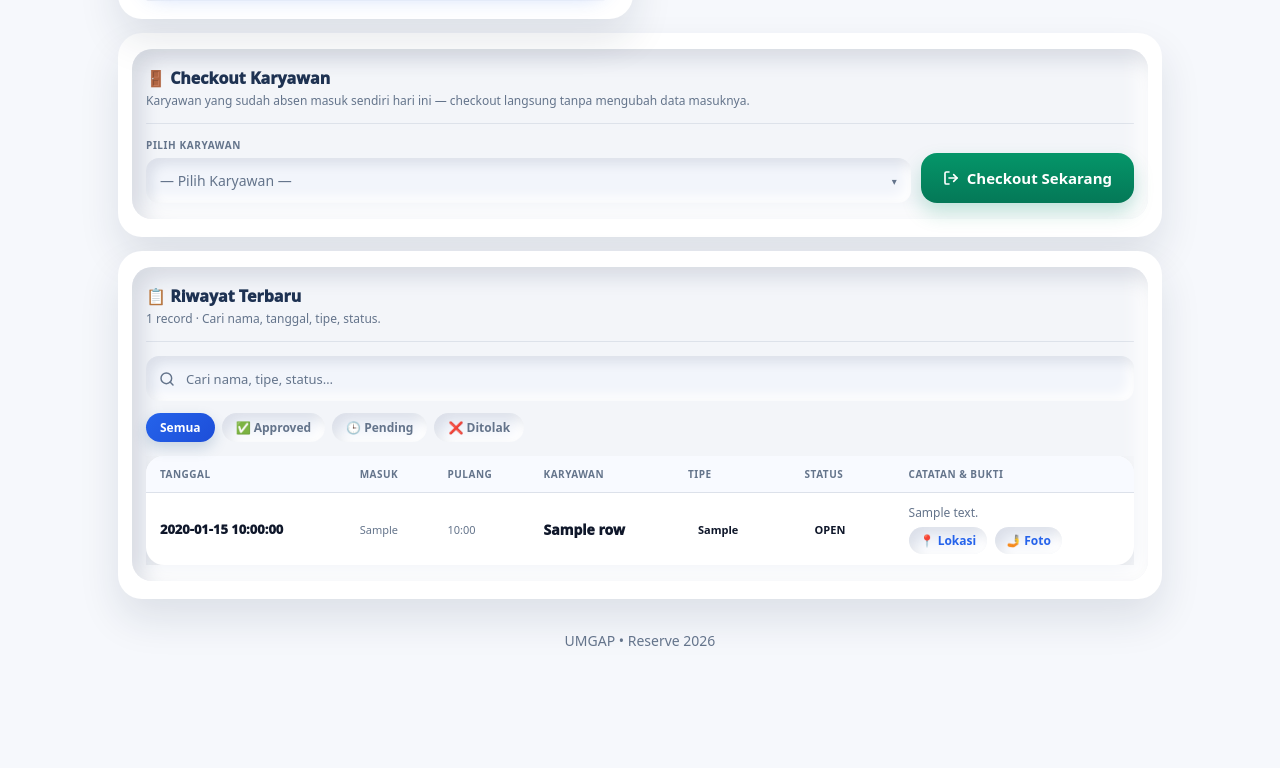
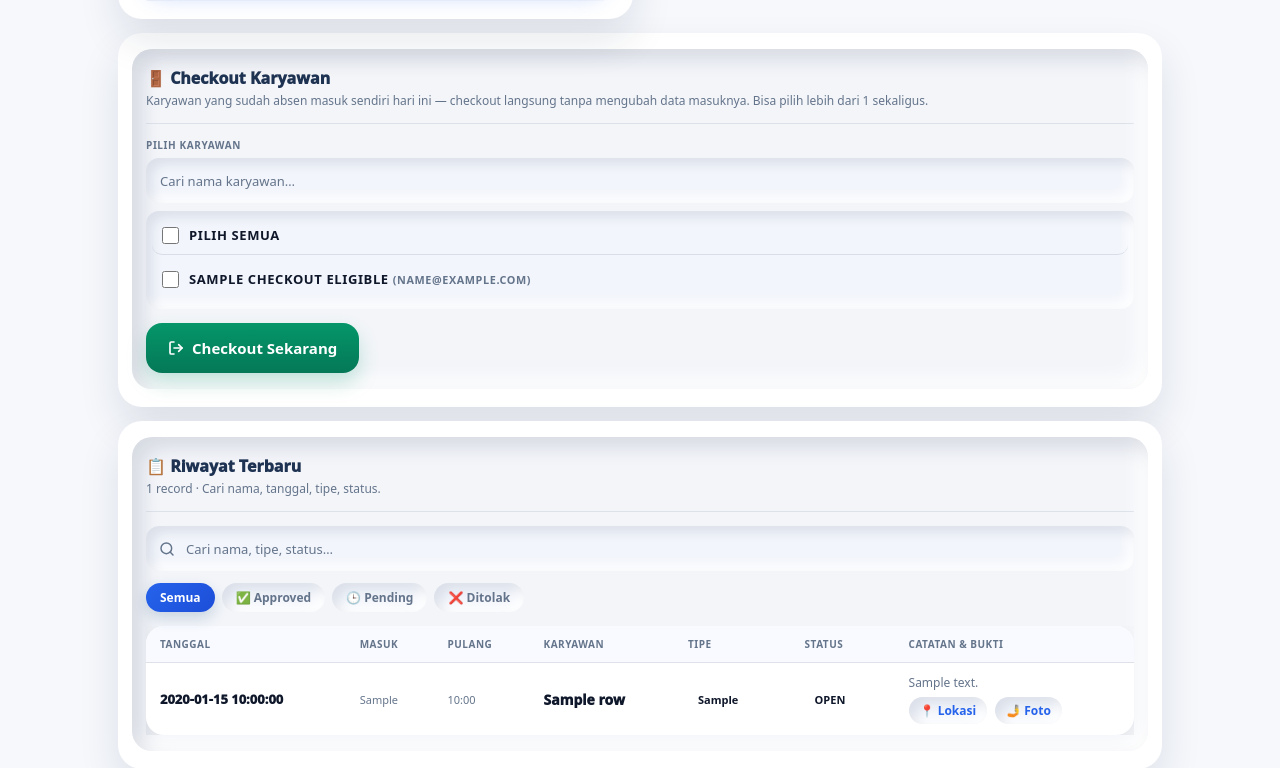
Before and after one commit to umgap2026-cmd/UMGAP-AI, a Flask app: template templates/admin_attendance.html in a window 1280 px wide. Shown: the part 1759-2527 px from the top of the page. Before the commit the page ends 2405 px from the top, so only its background shows below. Run offline with Flask 3, Linux system fonts and the light colour scheme; the template is opened without the code that fills it: most values are stand-ins (such as "Sample title", 1, 10 or a date in 2020); parts of the project's set-up code (start-up, migrations or seed data) failed here and were passed over; some libraries are stand-ins or nearby versions.

Commit message:
Checkout Karyawan: ganti jadi checkbox multi-pilih, hilang otomatis stlh checkout
Sebelumnya "Checkout Karyawan" pakai LOV pencarian tapi cuma bisa pilih
1 orang per submit, dan daftarnya berisi SEMUA karyawan (termasuk yg
belum absen masuk atau sudah di-checkout -- deskripsinya bilang "yang
sudah absen masuk hari ini" tapi query-nya tidak benar2 memfilter itu).

Ganti jadi checkbox multi-pilih (pola sama dgn Ekspor Data: "Pilih
Semua" + search nama), dan daftar karyawannya SEKARANG BENAR difilter
ke yg sudah check-in tapi belum check-out hari ini
(routes/web/admin.py: checkout_eligible, JOIN attendance ke
CURRENT_DATE). Begitu di-checkout, otomatis hilang dari daftar di
reload berikutnya krn tidak match filter lagi.

Backend admin_attendance_checkout_employee() sekarang terima "user_ids"
(checkbox, bisa multi) & tetap kompatibel dgn "user_id" tunggal lama,
loop checkout satu-satu & rekap berapa yg berhasil.

Co-Authored-By: Claude Sonnet 5 <noreply@anthropic.com>

```diff
--- a/templates/admin_attendance.html
+++ b/templates/admin_attendance.html
@@ -456,6 +456,46 @@
     font-size: 11px;
     color: var(--muted);
     margin-top: 5px;
+  }
+
+  /* checkbox multi-pilih karyawan (dipakai Checkout Karyawan) */
+  .user-check-list {
+    max-height: 240px;
+    overflow-y: auto;
+    border-radius: 13px;
+    background: #f2f5fb;
+    box-shadow: var(--soft-in);
+    padding: 6px;
+    display: flex;
+    flex-direction: column;
+    gap: 2px;
+  }
+  .user-check-item {
+    display: flex;
+    align-items: center;
+    gap: 10px;
+    padding: 9px 10px;
+    border-radius: 10px;
+    font-size: 13px;
+    color: var(--text);
+    cursor: pointer;
+  }
+  .user-check-item:hover { background: rgba(47, 95, 143, 0.07); }
+  .user-check-item input[type="checkbox"] {
+    width: 17px; height: 17px; flex: 0 0 auto;
+    accent-color: var(--blue); cursor: pointer;
+  }
+  .user-check-item small { color: var(--muted); font-weight: 600; }
+  .user-check-item.select-all {
+    font-weight: 900;
+    border-bottom: 1px solid rgba(125, 138, 166, 0.22);
+    padding-bottom: 10px;
+    margin-bottom: 4px;
+  }
+  .user-check-empty {
+    font-size: 12px;
+    color: var(--muted);
+    padding: 8px 10px;
   }
 
   /* list-of-value: pemilihan karyawan yang bisa dicari (bukan <select> polos) */
@@ -1223,34 +1263,32 @@ Detail:
     <div class="main-card">
       <div class="inner">
         <div class="sec-title">🚪 Checkout Karyawan</div>
-        <div class="sec-desc">Karyawan yang sudah absen masuk sendiri hari ini — checkout langsung tanpa mengubah data masuknya.</div>
+        <div class="sec-desc">Karyawan yang sudah absen masuk sendiri hari ini — checkout langsung tanpa mengubah data masuknya. Bisa pilih lebih dari 1 sekaligus.</div>
         <div class="divider"></div>
-        <form method="POST" action="/admin/attendance/checkout-employee" style="display: flex; gap: 10px; align-items: flex-end; flex-wrap: wrap">
-          <div class="field" style="flex: 1; min-width: 220px; margin-bottom: 0">
+        {% if checkout_eligible %}
+        <form method="POST" action="/admin/attendance/checkout-employee" id="checkoutForm">
+          <div class="field" style="margin-bottom: 14px">
             <label>Pilih Karyawan</label>
-            <div class="lov emp-lov" data-value="">
-              <button type="button" class="lov-btn placeholder">
-                <span class="lov-btn-text">— Pilih Karyawan —</span>
-                <span class="care">▾</span>
-              </button>
-              <div class="lov-panel">
-                <div class="lov-search-wrap">
-                  <input type="text" class="lov-search" placeholder="Cari nama karyawan…" autocomplete="off" />
-                </div>
-                <div class="lov-list">
-                  {% for e in employees %}
-                  <div class="lov-item" data-id="{{ e.id }}" data-search="{{ (e.name ~ ' ' ~ e.email)|lower }}">
-                    {{ e.name }}
-                    <span class="stk">{{ e.email }}</span>
-                  </div>
-                  {% endfor %}
-                  <div class="lov-empty" style="display: none">Karyawan tidak ditemukan</div>
-                </div>
-              </div>
+            <input
+              type="text"
+              id="checkoutSearch"
+              placeholder="Cari nama karyawan…"
+              style="margin-bottom: 8px"
+            />
+            <div class="user-check-list" id="checkoutCheckList">
+              <label class="user-check-item select-all">
+                <input type="checkbox" id="checkoutPickAll" />
+                <span>Pilih Semua</span>
+              </label>
+              {% for e in checkout_eligible %}
+              <label class="user-check-item" data-name="{{ (e.name or '')|lower }}">
+                <input type="checkbox" class="checkout-check" name="user_ids" value="{{ e.id }}" />
+                <span>{{ e.name }} <small>({{ e.email }})</small></span>
+              </label>
+              {% endfor %}
             </div>
-            <input type="hidden" name="user_id" class="emp-lov-input" required />
           </div>
-          <button class="btn-submit" type="submit" style="width: auto; height: 50px; padding: 0 22px; margin: 0; background: linear-gradient(180deg, #059669 0%, #047857 100%); box-shadow: 0 10px 20px rgba(5,150,105,0.22)">
+          <button class="btn-submit" type="submit" id="checkoutBtn" disabled style="width: auto; height: 50px; padding: 0 22px; margin: 0; background: linear-gradient(180deg, #059669 0%, #047857 100%); box-shadow: 0 10px 20px rgba(5,150,105,0.22)">
             <svg viewBox="0 0 24 24">
               <path d="M9 21H5a2 2 0 0 1-2-2V5a2 2 0 0 1 2-2h4" />
               <polyline points="16 17 21 12 16 7" />
@@ -1259,6 +1297,9 @@ Detail:
             Checkout Sekarang
           </button>
         </form>
+        {% else %}
+        <p class="field-hint" style="font-size: 13px">Tidak ada karyawan yang perlu di-checkout saat ini — semua yang sudah absen masuk hari ini sudah di-checkout (atau belum ada yang absen masuk).</p>
+        {% endif %}
       </div>
     </div>
 
@@ -1512,6 +1553,57 @@ Detail:
     }
     syncTs();
     setInterval(syncTs, 1000);
+
+    /* Checkbox multi-pilih "Checkout Karyawan" -- Pilih Semua + search +
+       tombol aktif cuma kalau ada minimal 1 yg dicentang. */
+    (function () {
+      var pickAllEl = document.getElementById("checkoutPickAll");
+      var searchEl = document.getElementById("checkoutSearch");
+      var btnEl = document.getElementById("checkoutBtn");
+      var checks = Array.prototype.slice.call(
+        document.querySelectorAll(".checkout-check"),
+      );
+      if (!checks.length) return;
+
+      function updateBtn() {
+        var any = checks.some(function (cb) { return cb.checked; });
+        if (btnEl) btnEl.disabled = !any;
+      }
+      function visibleChecks() {
+        return checks.filter(function (cb) {
+          return cb.closest(".user-check-item").style.display !== "none";
+        });
+      }
+      if (pickAllEl) {
+        pickAllEl.addEventListener("change", function () {
+          visibleChecks().forEach(function (cb) {
+            cb.checked = pickAllEl.checked;
+          });
+          updateBtn();
+        });
+      }
+      checks.forEach(function (cb) {
+        cb.addEventListener("change", function () {
+          var visible = visibleChecks();
+          var checkedVisible = visible.filter(function (c) { return c.checked; });
+          if (pickAllEl) {
+            pickAllEl.checked = visible.length > 0 && checkedVisible.length === visible.length;
+            pickAllEl.indeterminate = checkedVisible.length > 0 && checkedVisible.length < visible.length;
+          }
+          updateBtn();
+        });
+      });
+      if (searchEl) {
+        searchEl.addEventListener("input", function () {
+          var q = searchEl.value.trim().toLowerCase();
+          checks.forEach(function (cb) {
+            var item = cb.closest(".user-check-item");
+            var name = item.getAttribute("data-name") || "";
+            item.style.display = !q || name.indexOf(q) !== -1 ? "" : "none";
+          });
+        });
+      }
+    })();
 
     /* LOV: pilih karyawan yang bisa dicari (ganti <select> polos) */
     document.querySelectorAll(".emp-lov").forEach(function (wrap) {
```
Also changed, not shown: routes/web/admin.py (+44 -11 lines).
